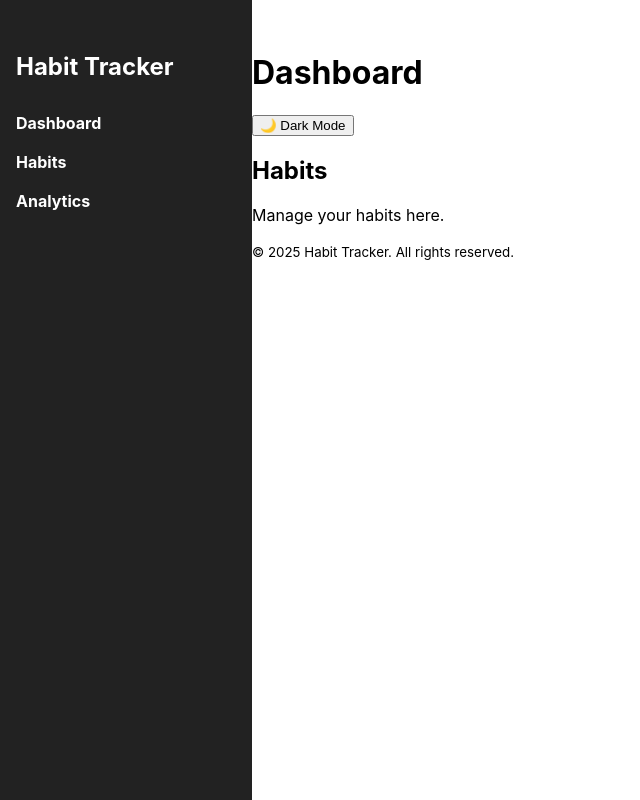
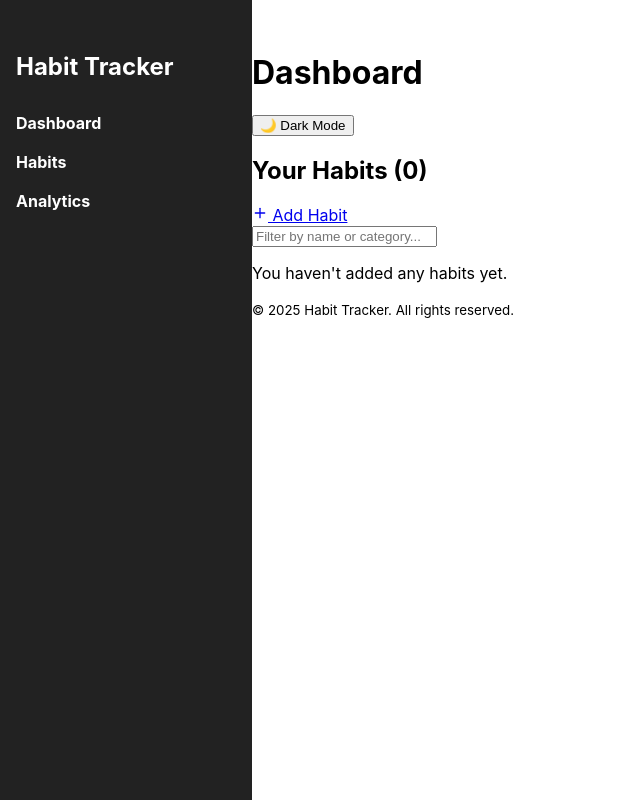
Before and after one commit to therealjhay/Habit-tracker, a React (Create React App) app: page /habits in a window 1280 px wide. Shown: the whole page, without its empty margins (0-640 px from the left). Built offline with nearby package versions, Linux system fonts and the light colour scheme.

Commit message:
HabitPage update

```diff
--- a/src/pages/HabitsPage.jsx
+++ b/src/pages/HabitsPage.jsx
@@ -1,3 +1,73 @@
-import React from "react";
-const HabitsPage = () => <section><h2>Habits</h2><p>Manage your habits here.</p></section>;
+import React, { useState, useMemo } from 'react';
+import { Link } from 'react-router-dom';
+import useHabit from '../hooks/useHabit';
+import HabitList from '../components/habit/HabitList';
+import { FiPlus } from 'react-icons/fi';
+
+const HabitsPage = () => {
+  const { habits, deleteHabit } = useHabit();
+  const [filter, setFilter] = useState('');
+
+  const filteredHabits = useMemo(() => {
+    if (!filter) {
+      return habits;
+    }
+    return habits.filter(
+      (habit) =>
+        habit.name.toLowerCase().includes(filter.toLowerCase()) ||
+        habit.category.toLowerCase().includes(filter.toLowerCase())
+    );
+  }, [habits, filter]);
+
+  return (
+    <section className="habits-page">
+      <div className="page-header">
+        <h2>Your Habits ({habits.length})</h2>
+        <Link to="/add-habit" className="btn btn-primary add-habit-link">
+          <FiPlus /> Add Habit
+        </Link>
+      </div>
+
+      <div className="filter-container">
+        <input
+          type="text"
+          placeholder="Filter by name or category..."
+          value={filter}
+          onChange={(e) => setFilter(e.target.value)}
+          className="filter-input"
+        />
+      </div>
+
+      {filteredHabits.length > 0 ? (
+        <div className="table-container">
+          <table className="habit-table">
+            <thead>
+              <tr>
+                <th>Name</th>
+                <th>Category</th>
+                <th>Schedule</th>
+                <th className="actions-header">Actions</th>
+              </tr>
+            </thead>
+            <tbody>
+              {filteredHabits.map((habit) => (
+                <HabitList
+                  key={habit.id}
+                  habit={habit}
+                  deleteHabit={deleteHabit}
+                />
+              ))}
+            </tbody>
+          </table>
+        </div>
+      ) : (
+        <p className="empty-state">
+          {habits.length === 0
+            ? "You haven't added any habits yet."
+            : 'No habits match your filter.'}
+        </p>
+      )}
+    </section>
+  );
+};
 export default HabitsPage;
```
